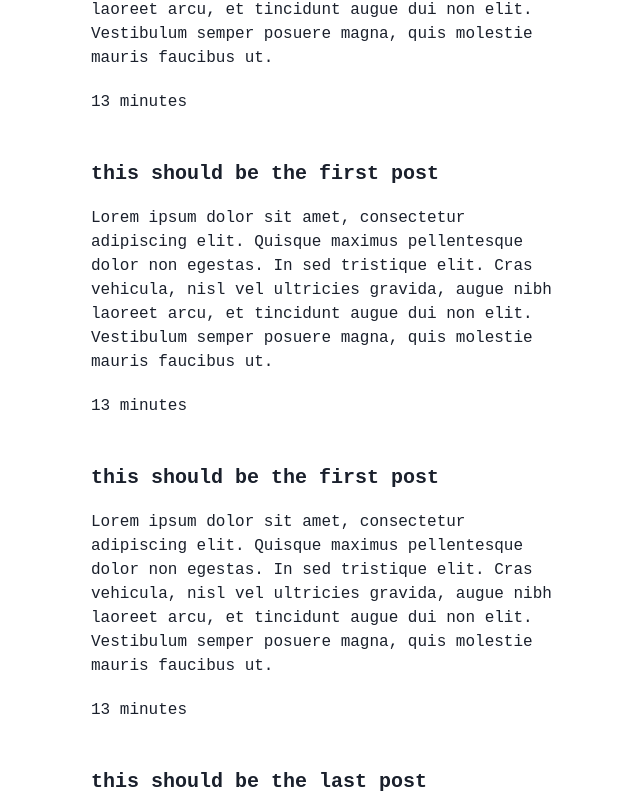
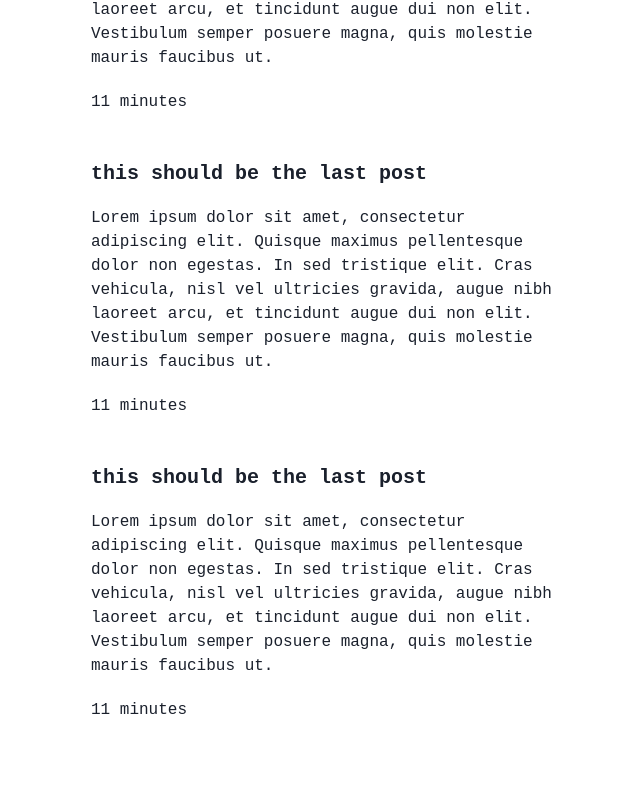
Before and after one commit to WTFox/blog, a Next.js app: page / in a window 1280 px wide. Shown: the part 631-1440 px from the top of the page, without its empty margins (501-1141 px from the left). Built offline with nearby package versions, Linux system fonts and the light colour scheme; a web font is replaced by a local one.

Commit message:
adjust nav size, change border color of avatar, remove some example posts

```diff
--- a/src/_posts/1.mdx
+++ b/src/_posts/1.mdx
@@ -7,8 +7,6 @@ readTimeInMinutes: 13
 ---
 
 Lorem ipsum dolor sit amet, consectetur adipiscing elit. Quisque maximus pellentesque dolor non egestas. In sed tristique elit. Cras vehicula, nisl vel ultricies gravida, augue nibh laoreet arcu, et tincidunt augue dui non elit. Vestibulum semper posuere magna, quis molestie mauris faucibus ut. Lorem ipsum dolor sit amet, consectetur adipiscing elit. Quisque maximus pellentesque dolor non egestas. In sed tristique elit. Cras vehicula, nisl vel ultricies gravida, augue nibh laoreet arcu, et tincidunt augue dui non elit. Vestibulum semper posuere magna, quis molestie mauris faucibus ut.
-
-# Heading 1
 
 - foo
 - bar
--- a/src/_posts/11.mdx
+++ /dev/null
@@ -1,11 +0,0 @@
----
-title: "this should be the first post"
-description: "Getting started with the Next framework"
-date: "2022-01-01"
-summary: " Lorem ipsum dolor sit amet, consectetur adipiscing elit. Quisque maximus pellentesque dolor non egestas. In sed tristique elit. Cras vehicula, nisl vel ultricies gravida, augue nibh laoreet arcu, et tincidunt augue dui non elit. Vestibulum semper posuere magna, quis molestie mauris faucibus ut.  "
-readTimeInMinutes: 13
----
-
-# My Headline
-
-Lorem ipsum dolor sit amet, consectetur adipiscing elit. Quisque maximus pellentesque dolor non egestas. In sed tristique elit. Cras vehicula, nisl vel ultricies gravida, augue nibh laoreet arcu, et tincidunt augue dui non elit. Vestibulum semper posuere magna, quis molestie mauris faucibus ut.
--- a/src/_posts/12.mdx
+++ /dev/null
@@ -1,11 +0,0 @@
----
-title: "this should be the first post"
-description: "Getting started with the Next framework"
-date: "2022-01-01"
-summary: " Lorem ipsum dolor sit amet, consectetur adipiscing elit. Quisque maximus pellentesque dolor non egestas. In sed tristique elit. Cras vehicula, nisl vel ultricies gravida, augue nibh laoreet arcu, et tincidunt augue dui non elit. Vestibulum semper posuere magna, quis molestie mauris faucibus ut.  "
-readTimeInMinutes: 13
----
-
-# My Headline
-
-Lorem ipsum dolor sit amet, consectetur adipiscing elit. Quisque maximus pellentesque dolor non egestas. In sed tristique elit. Cras vehicula, nisl vel ultricies gravida, augue nibh laoreet arcu, et tincidunt augue dui non elit. Vestibulum semper posuere magna, quis molestie mauris faucibus ut.
--- a/src/_posts/13.mdx
+++ /dev/null
@@ -1,11 +0,0 @@
----
-title: "this should be the first post"
-description: "Getting started with the Next framework"
-date: "2022-01-01"
-summary: " Lorem ipsum dolor sit amet, consectetur adipiscing elit. Quisque maximus pellentesque dolor non egestas. In sed tristique elit. Cras vehicula, nisl vel ultricies gravida, augue nibh laoreet arcu, et tincidunt augue dui non elit. Vestibulum semper posuere magna, quis molestie mauris faucibus ut.  "
-readTimeInMinutes: 13
----
-
-# My Headline
-
-Lorem ipsum dolor sit amet, consectetur adipiscing elit. Quisque maximus pellentesque dolor non egestas. In sed tristique elit. Cras vehicula, nisl vel ultricies gravida, augue nibh laoreet arcu, et tincidunt augue dui non elit. Vestibulum semper posuere magna, quis molestie mauris faucibus ut.
--- a/src/_posts/2.mdx
+++ /dev/null
@@ -1,11 +0,0 @@
----
-title: "this should be the last post"
-description: "Getting started with the Next framework"
-date: "2018-02-01"
-summary: " Lorem ipsum dolor sit amet, consectetur adipiscing elit. Quisque maximus pellentesque dolor non egestas. In sed tristique elit. Cras vehicula, nisl vel ultricies gravida, augue nibh laoreet arcu, et tincidunt augue dui non elit. Vestibulum semper posuere magna, quis molestie mauris faucibus ut.  "
-readTimeInMinutes: 11
----
-
-# My Headline
-
-Lorem ipsum dolor sit amet, consectetur adipiscing elit. Quisque maximus pellentesque dolor non egestas. In sed tristique elit. Cras vehicula, nisl vel ultricies gravida, augue nibh laoreet arcu, et tincidunt augue dui non elit. Vestibulum semper posuere magna, quis molestie mauris faucibus ut.
--- a/src/components/NavBar.tsx
+++ b/src/components/NavBar.tsx
@@ -21,19 +21,13 @@ export default function NavBar() {
         w={"100vw"}
         position={"fixed"}
         bg={useColorModeValue("white", "gray.800")}
-        px={"10"}
-        h={"28"}
+        px={"20"}
+        h={"16"}
         align={"baseline"}
         justifyContent={"space-between"}
       >
         <Menu>
           <Container direction={"row"}>
-            <Text
-              color={useColorModeValue("gray.800", "gray.200")}
-              display={"inline"}
-            >
-              {"<-"}
-            </Text>
             <Link href="/" passHref>
               <ChakraLink>
                 <Box overflow="hidden">
@@ -41,9 +35,9 @@ export default function NavBar() {
                     borderWidth={"2px"}
                     borderStyle={"solid"}
                     borderRadius="full"
-                    size={"lg"}
+                    size={"md"}
                     src={profilePic.src}
-                    borderColor={useColorModeValue("#7928CA", "#FF0080")}
+                    borderColor={"#FF0080"}
                   />
                 </Box>
               </ChakraLink>
```
